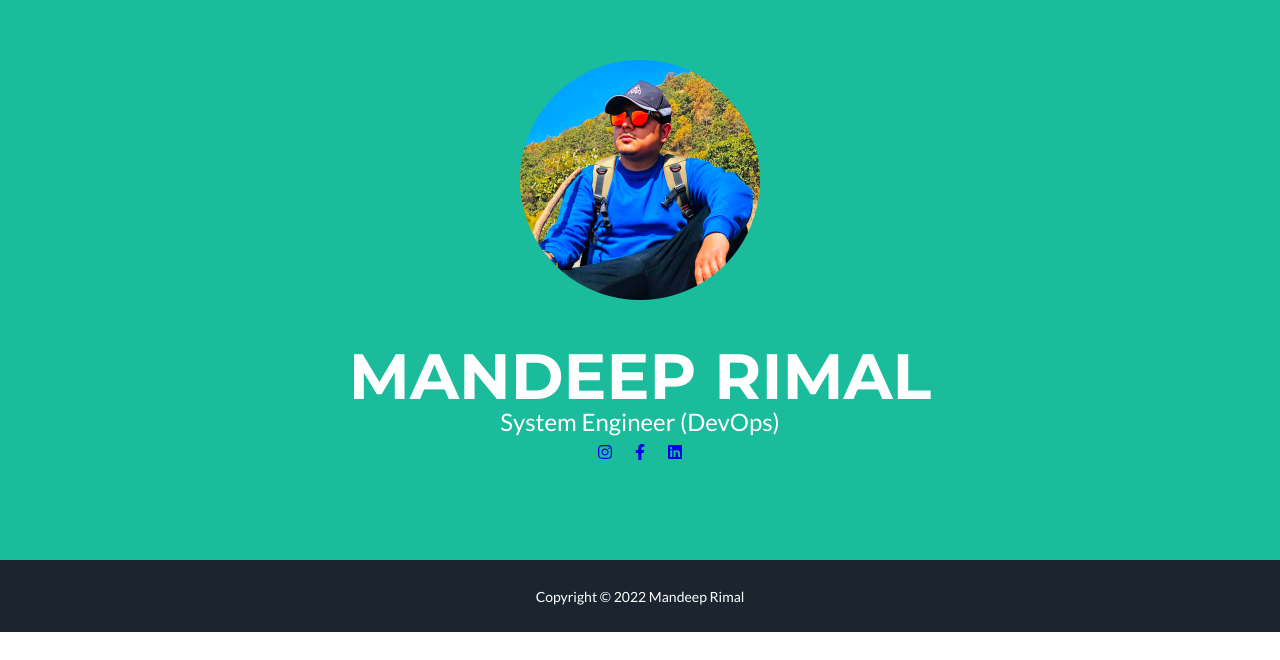
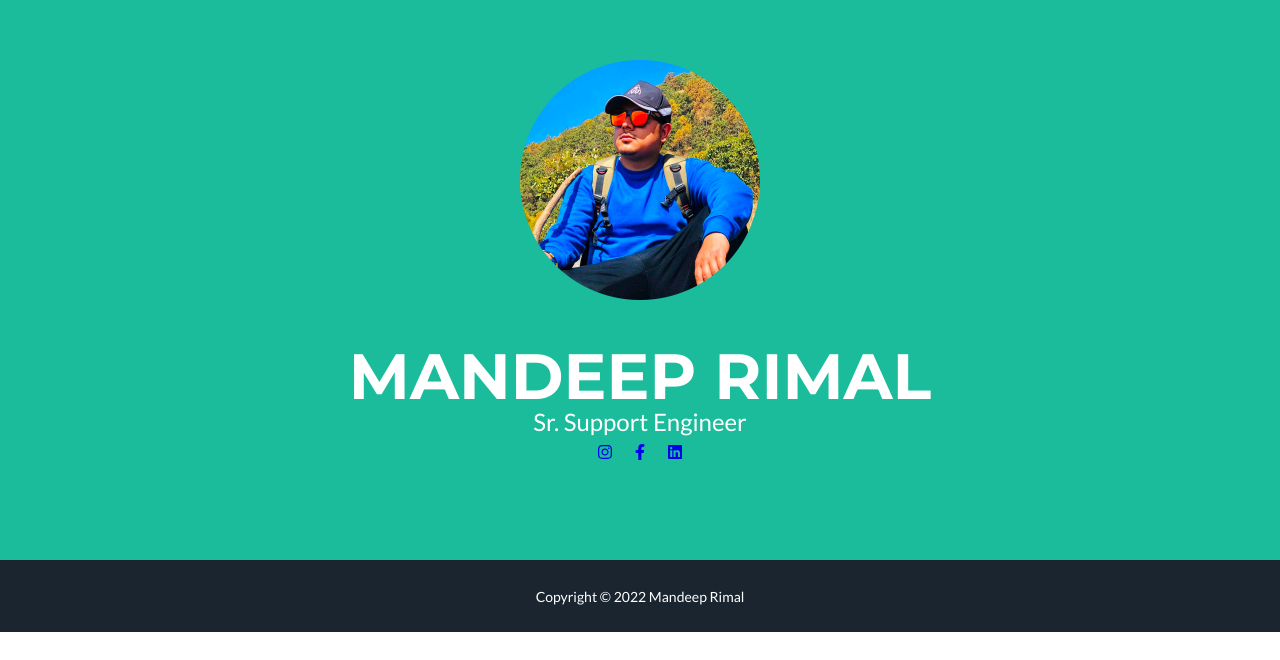
Before and after one commit to Mandeeprimal43/mandeeprimalwebsite, a plain HTML site: page index.html in a window 1280 px wide. Shown: the part 140-800 px from the top of the page. Drawn offline with nearby package versions, Linux system fonts and the light colour scheme.

Commit message:
Update index.html

```diff
--- a/index.html
+++ b/index.html
@@ -28,7 +28,7 @@
                 <!-- Masthead Heading-->
                 <h1 class="masthead-heading text-uppercase mb-0">Mandeep Rimal</h1>
                 <!-- Masthead Subheading-->
-                <p class="masthead-subheading font-weight-light mb-0">System Engineer (DevOps)</p>
+                <p class="masthead-subheading font-weight-light mb-0">Sr. Support Engineer</p>
                 <nav>
                     <a href="https://www.instagram.com/mandeeprimal/" target="_blank"><i class="fab fa-instagram"></i></a>
                     <a href="https://www.facebook.com/Mandeep.Rulz" target="_blank"><i class="fab fa-facebook-f"></i></a>
```
